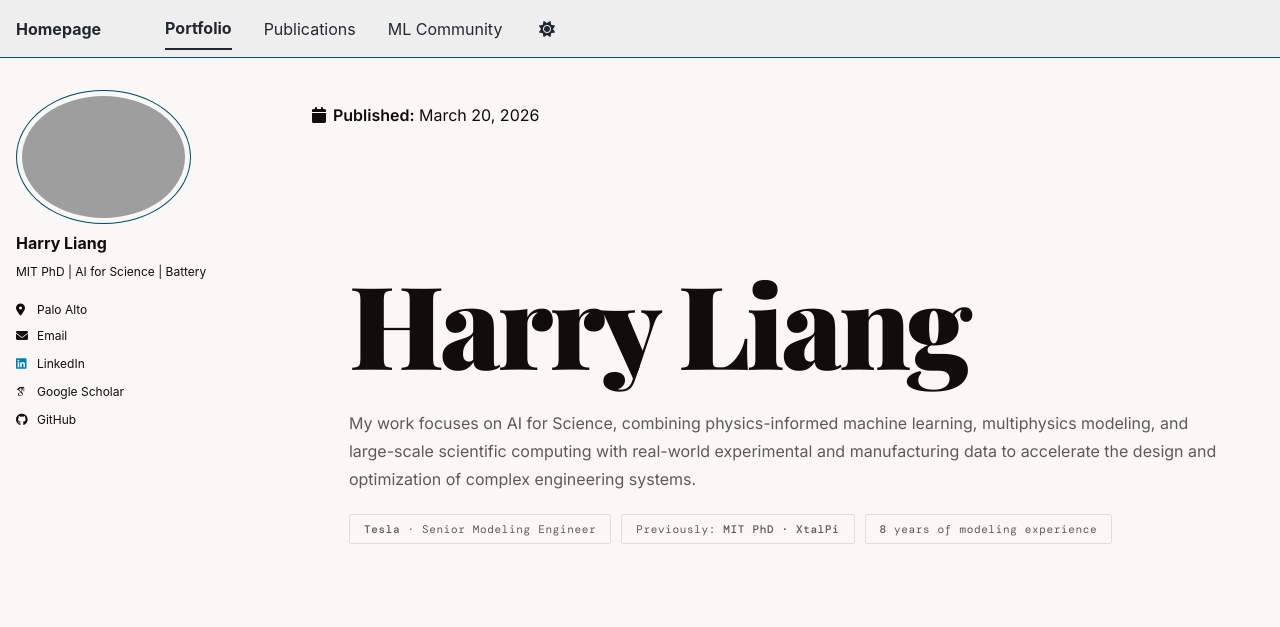
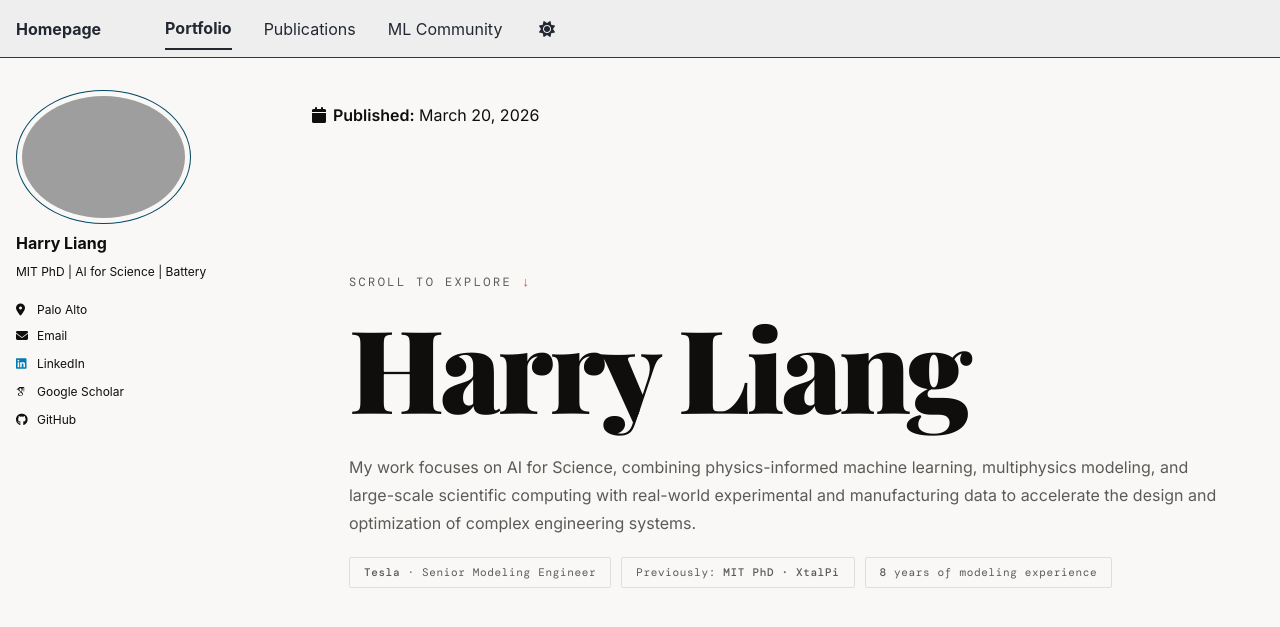
Before and after one commit to HarryQL/HarryQL.github.io, a Jekyll site: the page built from _portfolio/index.html, in a window 1280 px wide and 900 px high. Shown: the top 627 px of the window. Built offline with Jekyll 4.4.1, drawn with Linux system fonts in a browser that asks for light colours; some web fonts are replaced; a script bundle is joined from its source files by our own code; library files that are not in the unit come from our copies.

Commit message:
Update index.html

```diff
--- a/_portfolio/index.html
+++ b/_portfolio/index.html
@@ -107,11 +107,16 @@ title: ""
     }
     .hero-badge span { color: var(--text-2); font-weight: 500; }
     .hero-scroll-hint {
-      position: absolute; bottom: 44px; right: 40px;
+      position: static;
       font-family: 'DM Mono', monospace;
-      font-size: 12px; letter-spacing: 0.2em; text-transform: uppercase;
+      font-size: 12px;
+      letter-spacing: 0.2em;
+      text-transform: uppercase;
       color: var(--text-2);
-      display: flex; align-items: center; gap: 10px;
+      display: flex;
+      align-items: center;
+      gap: 10px;
+      margin-bottom: 24px;
       animation: bob 2.2s ease-in-out infinite;
     }
     .hero-scroll-hint::after { content: '↓'; font-size: 13px; color: var(--accent); }
```
